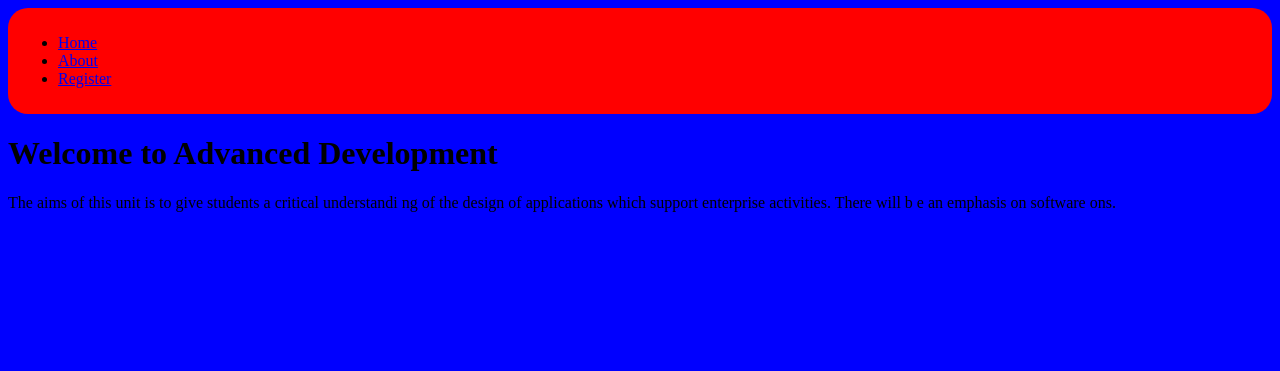
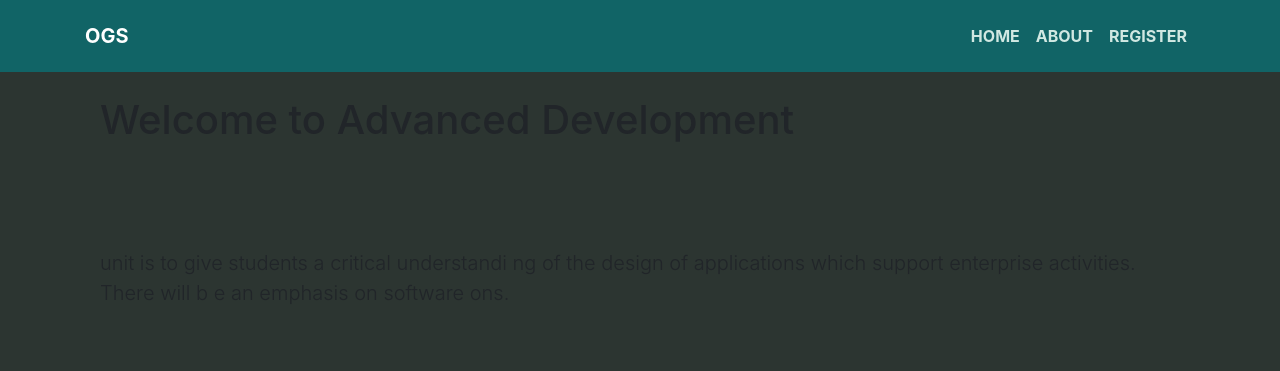
Before and after one commit to ssaachin/Online-Game-Store, a Flask app: page / in a window 1280 px wide. Shown: the top 371 px of the page. Run offline with Flask 2, Linux system fonts and the light colour scheme; some libraries are stand-ins or nearby versions.

Commit message:
third commit

```diff
--- /dev/null
+++ b/static/css/8.css
@@ -0,0 +1,23 @@
+body {
+    background-color: #2c3531;
+}
+
+.navbar {
+    background-color: #116466;
+}
+
+.navbar .nav-link {
+    color: #D1E8E2;
+}
+
+.navbar .nav-link:hover,
+.navbar .nav-link:focus {
+    color: white;
+  border-bottom: 5px solid #d9b08c;
+  line-height: 10px;
+  display: inline-block;
+}
+
+.navbar .navbar-brand {
+    color: #fff;
+}
--- a/static/css/style.css
+++ /dev/null
@@ -1,10 +0,0 @@
-body {
-    background-color: blue;
-}
-
-.demo {
-    background-color: red;
-    padding: 10px;
-    border-width: 20px;
-    border-radius: 20px;
-}
--- a/templates/about.html
+++ b/templates/about.html
@@ -1,7 +1,4 @@
 {% extends "base.html" %}
-
-<!-- {% set active_page = "about" %}  -->
-
 {% block content %}
 
 <div class="demo">
@@ -9,6 +6,7 @@
     <p class="first">The aims of this unit is to give students a critical understandi
 ng of the design of applications which support enterprise activities. There will b
 e an emphasis on software ons.</p>
+<img src="/SachinOGS/static/sachin-logo.png" alt="Logo" width="40" height="50">
 <p class="second">All that you need to know is on the Unit Brightspace.</p>
 </div>
 
--- a/templates/base.html
+++ b/templates/base.html
@@ -3,8 +3,8 @@
  <head>
     <meta charset="utf-8">
     <meta name="viewport" content="width=device-width, initial-scale=1, shrink-to-fit=no">
-    <meta name="description" content="Advanced Development">
-    <meta name="author" content="Xin Lu">
+    <meta name="description" content="AD Assignment">
+    <meta name="author" content="Sachin">
     <!--<link rel="icon" href="TODO">-->
 
     <!-- Favicons (http://realfavicongenerator.net)
@@ -16,11 +16,11 @@
     <title>Sachin OGS</title>
 
     <!-- Bootstrap core CSS -->
-    <!-- <link rel="stylesheet" href="https://stackpath.bootstrapcdn.com/bootstrap/4.1.3/css/bootstrap.min.css" integrity="sha384-
+    <link rel="stylesheet" href="https://stackpath.bootstrapcdn.com/bootstrap/4.1.3/css/bootstrap.min.css" integrity="sha384-
 MCw98/SFnGE8fJT3GXwEOngsV7Zt27NXFoaoApmYm81iuXoPkFOJwJ8ERdknLPMO" crossorigin="ano
-nymous"> -->
+nymous">
     <!-- Custom styles -->
-    <link rel="stylesheet" href="static/css/style.css">
+    <link rel="stylesheet" href="static/css/8.css">
  </head>
 
  <!-
@@ -31,26 +31,28 @@ here! -->
 
  {% set active_page = active_page|default('home') -%}
 
- <body>
 
-    <nav >
+<header>
+    <nav class="navbar navbar-expand-lg fixed-top py-3" >
+        <!--  navbar-dark bg-dark fixed-top -->
+
+        <div class="container">
             <!-- Navbar branding. -->
-        <!-- <a class="navbar-brand" href="#">WS</a>
-        <button class="navbar-toggler" type="button" data-toggle="collapse" data-target="#navbarsExampleDefault" aria-controls="navbarsExampleDefault" aria-expanded="false" aria-label="Toggle navigation">
-            <span class="navbar-toggler-icon"></span>
-        </button> -->
+            <a href="#" class="navbar-brand text-uppercase font-weight-bold">OGS</a>
+            <button type="button" data-toggle="collapse" data-target="#navbarSupportedContent" aria-controls="navbarSupportedContent" aria-expanded="false" aria-label="Toggle navigation" class="navbar-toggler navbar-toggler-right"><i class="fa fa-bars"></i></button>
 
-        <div class="demo" >
-            <ul class="navbar-nav mr-auto">
+            <div id="navbarSupportedContent" class="collapse navbar-collapse" >
+                <ul class="navbar-nav ml-auto">
                     {% for href, id, caption in navigation_bar %}
                             <li class="nav-item">
-                            <a class="nav-link" href="{{ href|e }}">{{ caption|e }}</a>
+                                <a class="nav-link text-uppercase font-weight-bold" href="{{ href|e }}">{{ caption|e }}</a>
                             </li>
                     {% endfor %}
                 </ul>
             </div>
+        </div>
     </nav>
-
+</header>
     <main role="main" class="container">
 
         <!-- Content -->
@@ -64,12 +66,12 @@ here! -->
     <!-- Placed at the end of the document so the pages load faster -->
 
 
-    <!-- <script src="https://code.jquery.com/jquery-3.3.1.slim.min.js" integrity="sha384-q8i/X+965DzO0rT7abK41JStQIAqVgRVzpbzo5smXKp4YfRvH+8abtTE1Pi6jizo" crossorigin="ano
+    <script src="https://code.jquery.com/jquery-3.3.1.slim.min.js" integrity="sha384-q8i/X+965DzO0rT7abK41JStQIAqVgRVzpbzo5smXKp4YfRvH+8abtTE1Pi6jizo" crossorigin="ano
 nymous"></script>
     <script src="https://cdnjs.cloudflare.com/ajax/libs/popper.js/1.14.3/umd/popper.min.js" integrity="sha384-ZMP7rVo3mIykV+2+9J3UJ46jBk0WLaUAdn689aCwoqbBJiSnjAK/l8WvCWPIPm49" crossorigin="ano
 nymous"></script>
     <script src="https://stackpath.bootstrapcdn.com/bootstrap/4.1.3/js/bootstrap.min.js" integrity="sha384-
 ChfqqxuZUCnJSK3+MXmPNIyE6ZbWh2IMqE241rYiqJxyMiZ6OW/JmZQ5stwEULTy" crossorigin="ano
-nymous"></script> -->
- </body>
+nymous"></script>
+
 </html>
--- a/templates/home.html
+++ b/templates/home.html
@@ -1,11 +1,36 @@
 {% extends "base.html" %}
 {% block content %}
-
-<div class="starter-template">
+<div class="container">
+<div class="demo">
+    <header class="py-5 mt-5">
     <h1>Welcome to Advanced Development </h1>
-    <p class="lead">The aims of this unit is to give students a critical understandi
+    </header>
+    <div class="py-5">
+    <p class="lead">unit is to give students a critical understandi
 ng of the design of applications which support enterprise activities. There will b
 e an emphasis on software ons.</p>
 </div>
+</div>
+</div>
+<!--
+    <div class="pt-5 text-white">
+
+            <h1 class="display-4">Transparent Navbar</h1>
+            <p class="lead mb-0">Using Bootstrap 4 and Javascript, create a transparent navbar which changes its style on scroll.</p>
+            <p class="lead mb-0">Snippet by
+                <a href="https://bootstrapious.com" class="text-white">
+                    <u>Bootstrapious</u></a>
+            </p>
+
+
+            <p class="lead">Lorem ipsum dolor sit amet, <strong class="font-weight-bold">consectetur adipisicing </strong>elit. Explicabo consectetur odio voluptatum facere animi temporibus, distinctio tempore enim corporis quam <strong class="font-weight-bold">recusandae </strong>placeat! Voluptatum voluptate, ex modi illum quas nam distinctio.</p>
+            <p class="lead">Lorem ipsum dolor sit amet, consectetur adipisicing elit, sed do eiusmod tempor incididunt ut labore et dolore magna aliqua. Ut enim ad minim veniam, quis nostrud exercitation ullamco laboris nisi ut aliquip ex ea commodo consequat. Duis aute irure dolor in reprehenderit in voluptate velit esse cillum dolore eu fugiat nulla pariatur. Excepteur sint occaecat cupidatat non proident, sunt in culpa qui officia deserunt mollit anim id est laborum.</p>
+
+        <div class="py-5">
+            <p class="lead">Lorem ipsum dolor sit amet, <strong class="font-weight-bold">consectetur adipisicing </strong>elit. Explicabo consectetur odio voluptatum facere animi temporibus, distinctio tempore enim corporis quam <strong class="font-weight-bold">recusandae </strong>placeat! Voluptatum voluptate, ex modi illum quas nam distinctio.</p>
+            <p class="lead">Lorem ipsum dolor sit amet, consectetur adipisicing elit, sed do eiusmod tempor incididunt ut labore et dolore magna aliqua. Ut enim ad minim veniam, quis nostrud exercitation ullamco laboris nisi ut aliquip ex ea commodo consequat. Duis aute irure dolor in reprehenderit in voluptate velit esse cillum dolore eu fugiat nulla pariatur. Excepteur sint occaecat cupidatat non proident, sunt in culpa qui officia deserunt mollit anim id est laborum.</p>
+        </div>
+    </div>
+</div>  -->
 
 {% endblock %}
```
Also changed, not shown: static/sachin-logo.png (added). Lines whose indentation alone changed are shown as unchanged.
